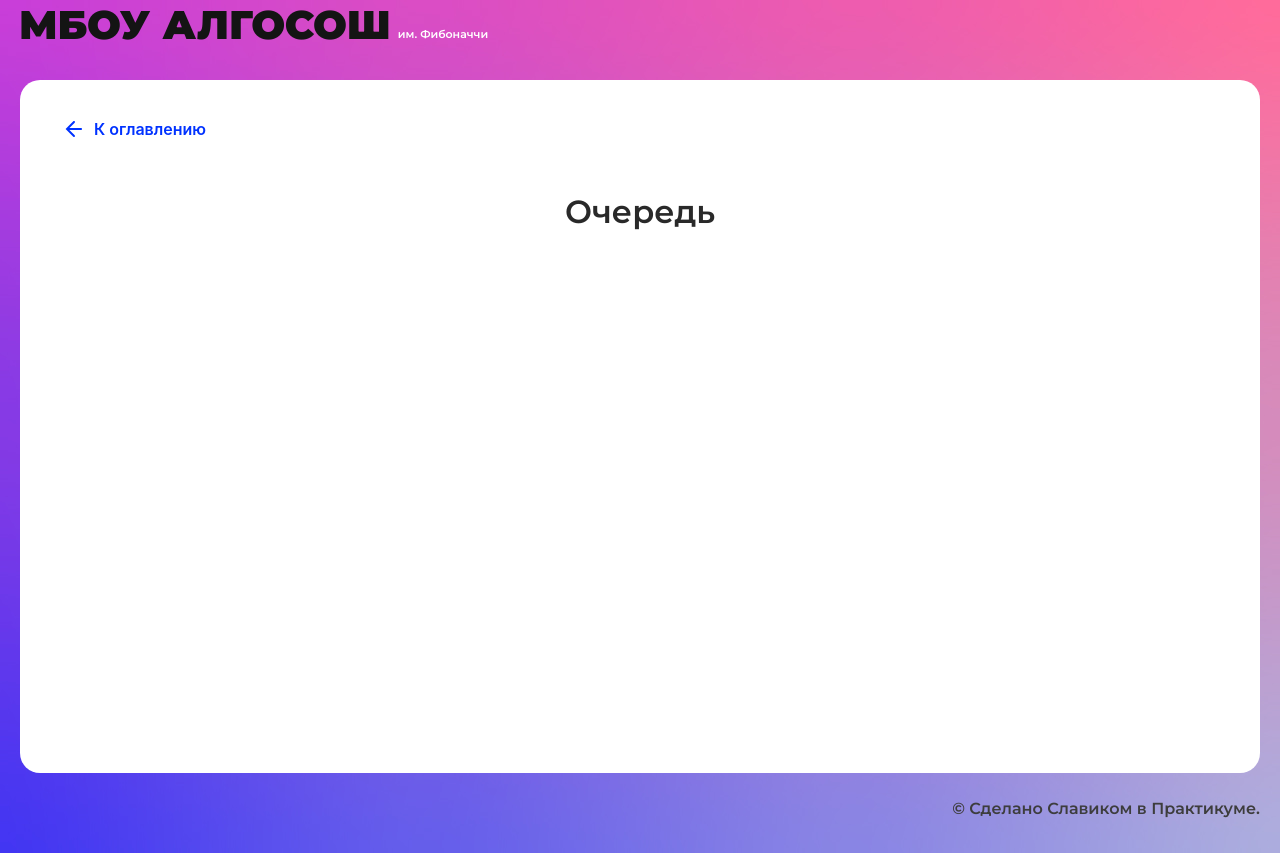
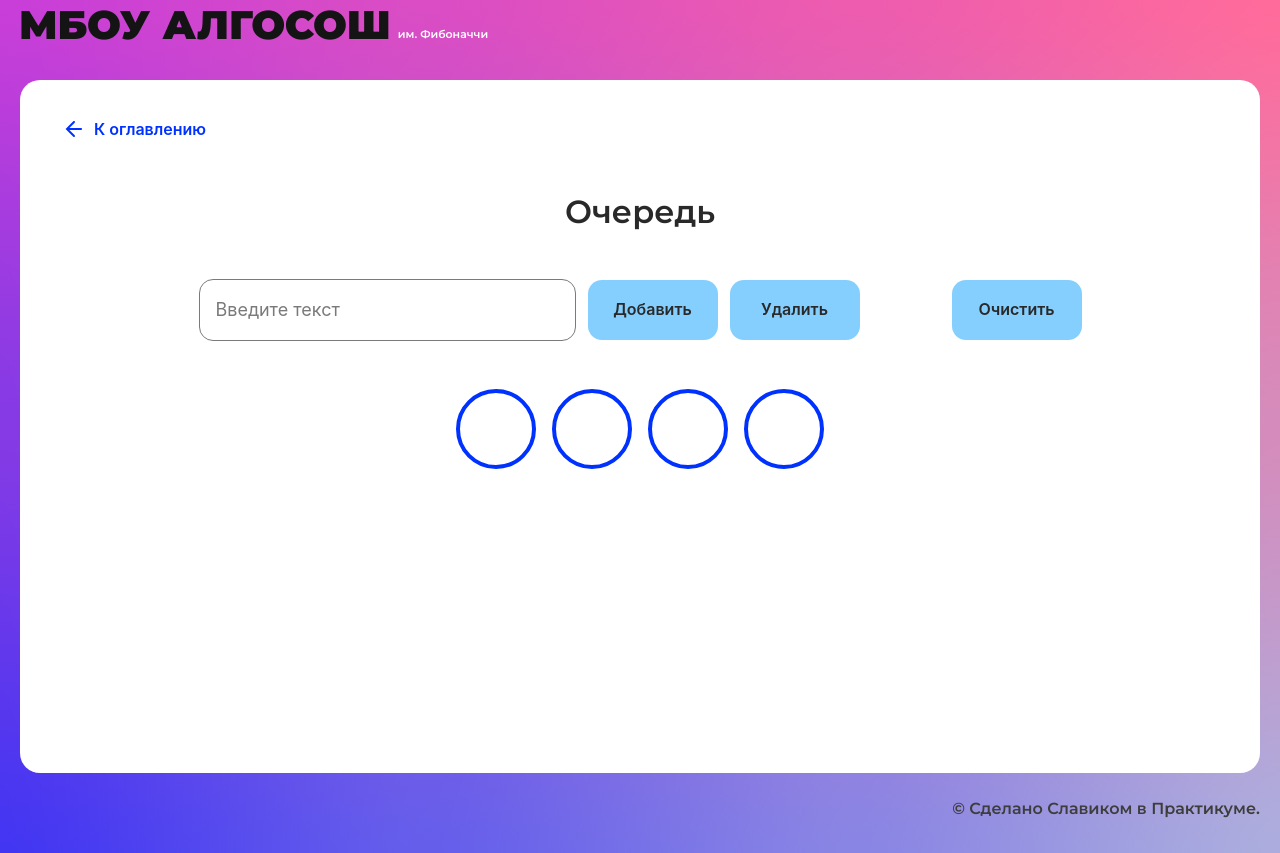
Before and after one commit to lighterboiii/algososh, a React (Create React App) app: page /queue in a window 1280 px wide. Built offline with nearby package versions, Linux system fonts and the light colour scheme.

Commit message:
сделать основную верстку страницы queue

```diff
--- a/src/components/queue-page/algorithm.ts
+++ b/src/components/queue-page/algorithm.ts
@@ -38,7 +38,7 @@ export class Queue<T> implements IQueue<T> {
     if (this.isEmpty()) {
       throw new Error("No elements in the queue");
     }
-     return this.container[this.head % this.size]
+     return this.container[this.head % this.size];
   };
 
   isEmpty = () => this.length === 0;
--- a/src/components/queue-page/queue-page.tsx
+++ b/src/components/queue-page/queue-page.tsx
@@ -1,10 +1,27 @@
 import React from "react";
 import { SolutionLayout } from "../ui/solution-layout/solution-layout";
+import s from './queue.module.css';
+import { Input } from "../ui/input/input";
+import { Button } from "../ui/button/button";
+import { Circle } from "../ui/circle/circle";
 
 export const QueuePage: React.FC = () => {
   return (
     <SolutionLayout title="Очередь">
-
+      <form className={s.form}>
+        <fieldset className={s.fieldset} >
+          <Input extraClass={s.input} />
+          <Button text="Добавить" />
+          <Button text="Удалить" />
+        </fieldset>
+        <Button text="Очистить" extraClass={s.formButton} />
+      </form>
+      <ul className={s.ul}>
+          <Circle />
+          <Circle />
+          <Circle />
+          <Circle />
+      </ul>
     </SolutionLayout>
   );
 };
--- /dev/null
+++ b/src/components/queue-page/queue.module.css
@@ -0,0 +1,39 @@
+.form {
+  display: flex;
+  flex-direction: row;
+  justify-content: center;
+  align-items: center;
+  gap: 12px;
+  margin-bottom: 48px;
+}
+
+.fieldset {
+  margin: 0;
+  padding: 0;
+  display: flex;
+  flex-direction: row;
+  justify-content: center;
+  align-items: center;
+  border: none;
+  width: 630px;
+  gap: 12px;
+}
+
+.input {
+  width: 377px;
+}
+
+.formButton {
+  margin-left: 80px;
+}
+
+.ul {
+  margin: 0 auto;
+  padding: 0;
+  list-style: none;
+  display: flex;
+  flex-direction: row;
+  gap: 16px;
+  justify-content: center;
+  flex-wrap: wrap;
+}
```
